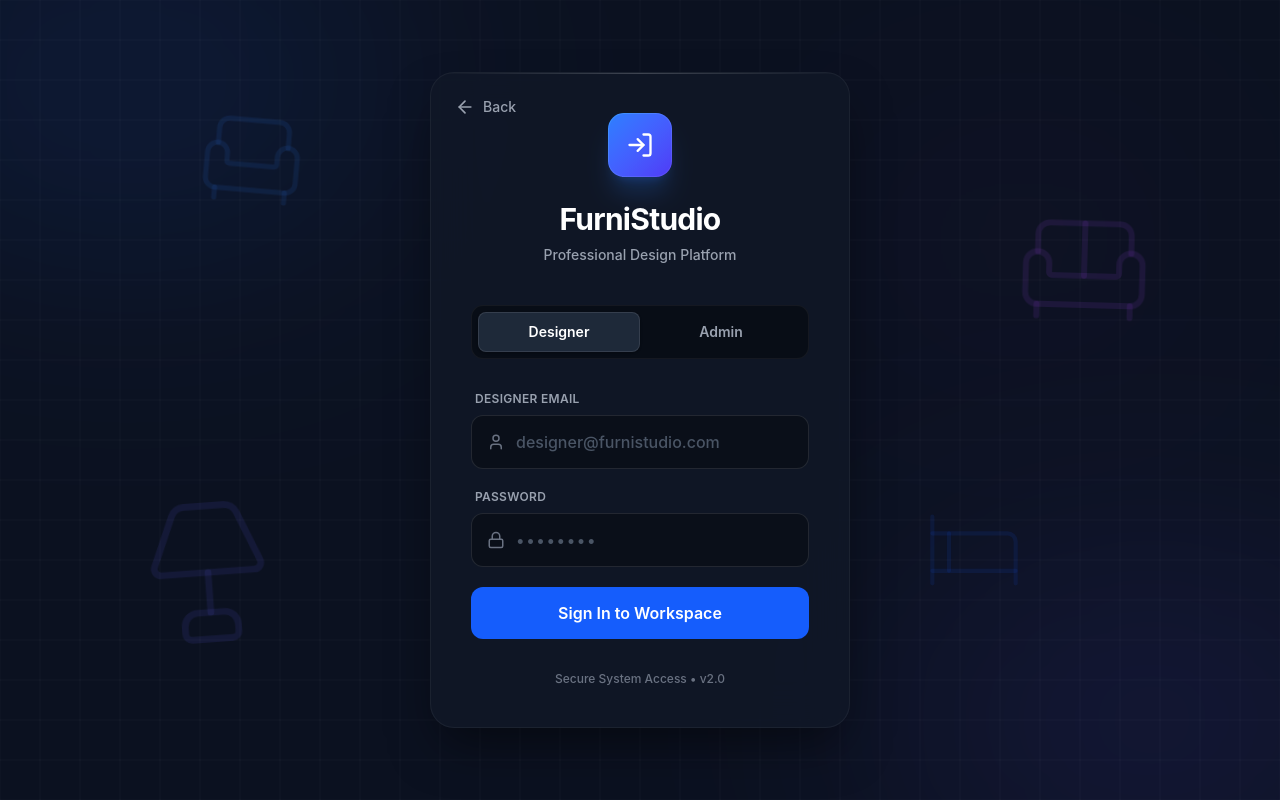
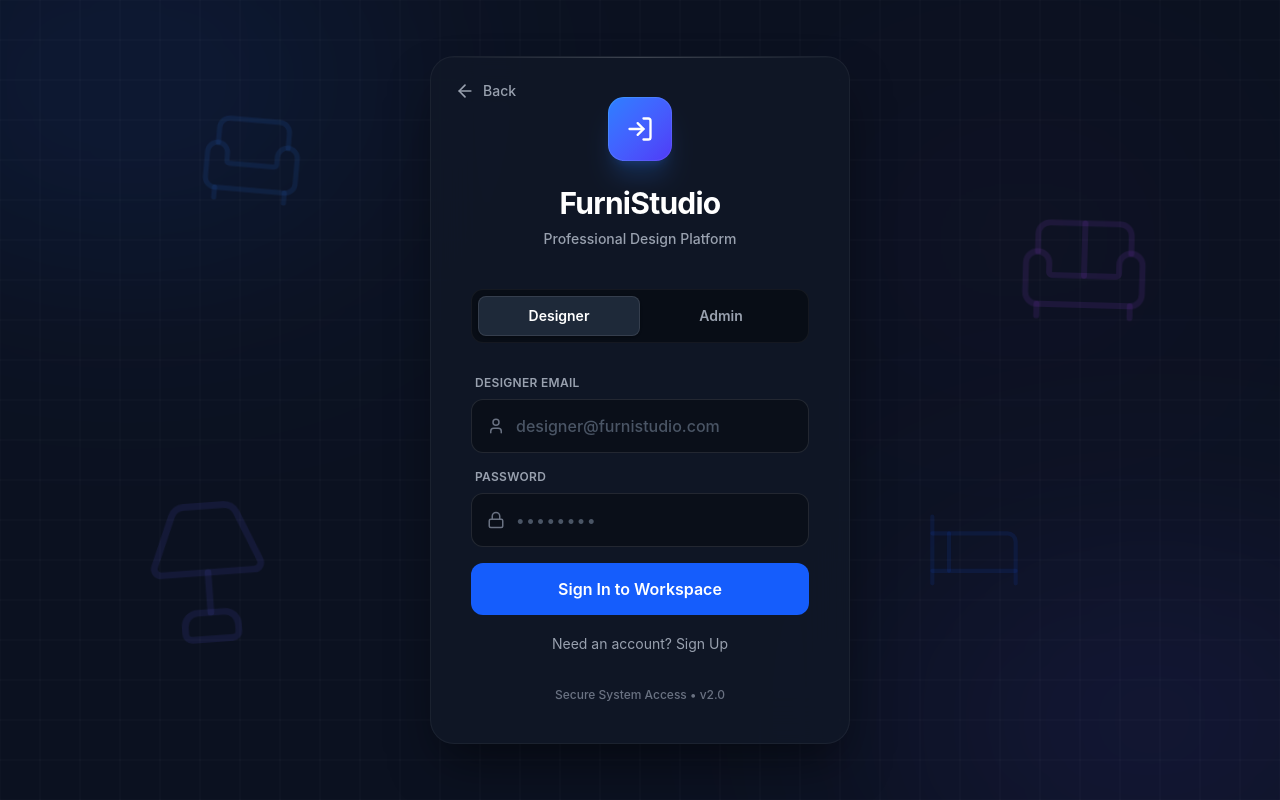
Before and after one commit to nadeelifthi2003/Furni-Studio, a React (Vite) app: page / in a window 1280 px wide. Both pictures are taken after a click on the button "Sign In". Built offline with nearby package versions, Linux system fonts and the light colour scheme.

Commit message:
feat(ui): add layout and logic for new user registration in login UI

```diff
--- a/src/app/components/Login.tsx
+++ b/src/app/components/Login.tsx
@@ -9,37 +9,48 @@ interface LoginProps {
 
 export function Login({ onLogin, onBack }: LoginProps) {
   const [loginType, setLoginType] = useState<"designer" | "admin">("designer");
+  const [isSignUp, setIsSignUp] = useState(false);
+  const [name, setName] = useState("");
   const [email, setEmail] = useState("");
   const [password, setPassword] = useState("");
   const [error, setError] = useState("");
   const [loading, setLoading] = useState(false);
 
-  const handleSubmit = (e: React.FormEvent) => {
+  const handleSubmit = async (e: React.FormEvent) => {
     e.preventDefault();
     setError("");
     setLoading(true);
 
-    // Simulate API call
-    setTimeout(() => {
-      if (loginType === "designer") {
-        if (email === "designer@furnihome.com" && password === "password") {
-          onLogin({ email, role: 'designer', name: 'Pro Designer' });
+    if (!email || !password || (isSignUp && !name)) {
+      setError("Please fill in all fields.");
+      setLoading(false);
+      return;
+    }
+
+    // Using AuthService abstraction (which simulates the backend for now)
+    const { AuthService } = await import('../lib/db');
+
+    if (isSignUp) {
+      const { user, error: authError } = await AuthService.signUp(email, name, loginType);
+      if (authError || !user) {
+        setError(authError?.message || "Registration failed.");
+      } else {
+        onLogin(user);
+      }
+    } else {
+      const { user, error: authError } = await AuthService.signIn(email, loginType);
+      if (authError || !user) {
+        setError(authError?.message || "Invalid credentials.");
+      } else {
+        if (password === (loginType === 'designer' ? 'password' : 'adminpass')) {
+          onLogin(user);
         } else {
-          setError("Invalid designer credentials.");
+          setError("Invalid email or password.");
         }
-      } else if (loginType === "admin") {
-         if (email === "admin@furnihome.com" && password === "adminpass") {
-          onLogin({ email, role: 'admin', name: 'System Admin' });
-        } else {
-          setError("Invalid admin credentials.");
-        }
-      } else if (!email || !password) {
-        setError("Please fill in all fields.");
-      } else {
-        setError("Invalid email or password.");
       }
-      setLoading(false);
-    }, 1000);
+    }
+
+    setLoading(false);
   };
 
   return (
@@ -178,6 +189,7 @@ export function Login({ onLogin, onBack }: LoginProps) {
                 setError("");
                 setEmail("");
                 setPassword("");
+                setName("");
               }}
               className={`relative z-10 flex-1 py-2.5 text-sm font-semibold rounded-lg transition-colors duration-300 ${
                 loginType === "designer"
@@ -194,6 +206,7 @@ export function Login({ onLogin, onBack }: LoginProps) {
                 setError("");
                 setEmail("");
                 setPassword("");
+                setName("");
               }}
               className={`relative z-10 flex-1 py-2.5 text-sm font-semibold rounded-lg transition-colors duration-300 ${
                 loginType === "admin"
@@ -205,7 +218,36 @@ export function Login({ onLogin, onBack }: LoginProps) {
             </button>
           </motion.div>
 
-          <form onSubmit={handleSubmit} className="space-y-5">
+          <form onSubmit={handleSubmit} className="space-y-4">
+            <AnimatePresence mode="popLayout">
+              {isSignUp && (
+                <motion.div
+                  initial={{ opacity: 0, height: 0, y: -10 }}
+                  animate={{ opacity: 1, height: 'auto', y: 0 }}
+                  exit={{ opacity: 0, height: 0, y: -10 }}
+                  transition={{ duration: 0.3 }}
+                >
+                  <label className="block text-xs font-semibold tracking-wide text-gray-400 uppercase mb-2 ml-1" htmlFor="name">
+                    Full Name
+                  </label>
+                  <div className="relative group">
+                    <div className="absolute inset-y-0 left-0 pl-4 flex items-center pointer-events-none text-gray-500 group-focus-within:text-blue-400 transition-colors">
+                      <User size={18} />
+                    </div>
+                    <input
+                      id="name"
+                      type="text"
+                      value={name}
+                      onChange={(e) => setName(e.target.value)}
+                      className="block w-full pl-11 pr-4 py-3.5 bg-black/30 border border-white/10 rounded-xl focus:ring-2 focus:ring-blue-500/50 focus:border-blue-500/50 transition-all text-white placeholder:text-gray-600 font-medium"
+                      placeholder="Jane Doe"
+                      required={isSignUp}
+                    />
+                  </div>
+                </motion.div>
+              )}
+            </AnimatePresence>
+
             <motion.div
               initial={{ x: -10, opacity: 0 }}
               animate={{ x: 0, opacity: 1 }}
@@ -289,15 +331,34 @@ export function Login({ onLogin, onBack }: LoginProps) {
                 {loading ? (
                   <>
                     <div className="w-5 h-5 border-2 border-white/30 border-t-white rounded-full animate-spin"></div>
-                    <span>Authenticating...</span>
+                    <span>{isSignUp ? "Registering..." : "Authenticating..."}</span>
                   </>
                 ) : (
                   <>
-                    <span>{loginType === 'designer' ? "Sign In to Workspace" : "Access Admin Portal"}</span>
+                    <span>{isSignUp ? "Create Account" : (loginType === 'designer' ? "Sign In to Workspace" : "Access Admin Portal")}</span>
                   </>
                 )}
               </div>
             </motion.button>
+
+            <motion.div
+              initial={{ opacity: 0 }}
+              animate={{ opacity: 1 }}
+              transition={{ delay: 0.9 }}
+              className="text-center mt-4"
+            >
+              <button
+                type="button"
+                onClick={() => {
+                  setIsSignUp(!isSignUp);
+                  setError("");
+                  setPassword("");
+                }}
+                className="text-sm text-gray-400 hover:text-white transition-colors"
+              >
+                {isSignUp ? "Already have an account? Sign In" : "Need an account? Sign Up"}
+              </button>
+            </motion.div>
           </form>
 
           <motion.div
```
